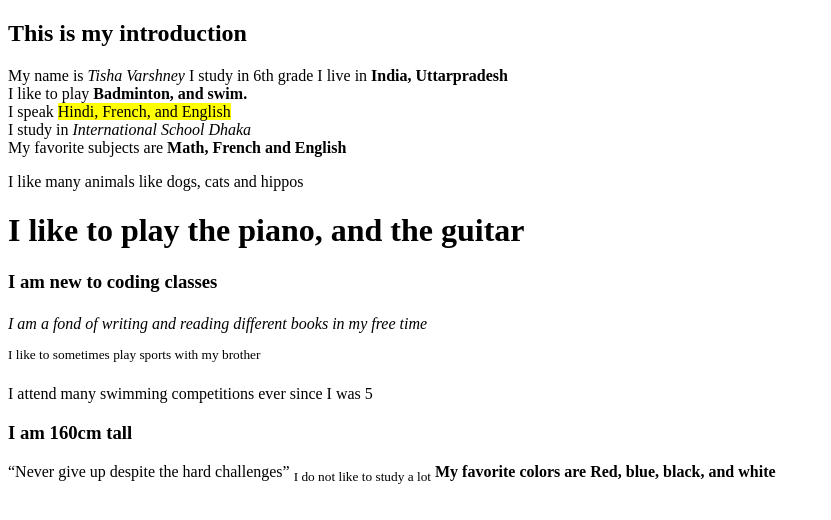
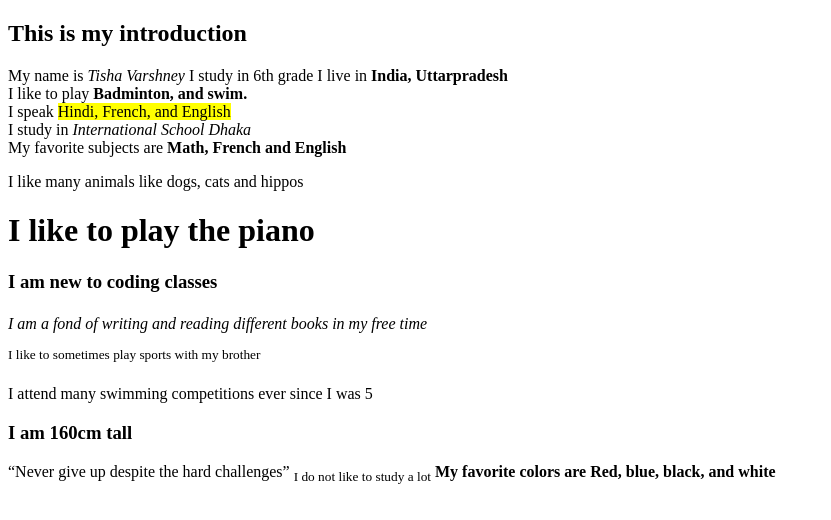
Before and after one commit to Tisha0513/Codingal, a plain HTML site: page model 1 lesson 2/activity 3.html in a window 1280 px wide. Shown: the whole page, without its empty margins (0-831 px from the left). Drawn offline with Linux system fonts and the light colour scheme.

Commit message:
Ello, i am fine

```diff
--- a/model 1 lesson 2/activity 3.html
+++ b/model 1 lesson 2/activity 3.html
@@ -11,7 +11,7 @@ I speak <mark>Hindi, French, and English</mark> <br>
 I study in <i>International School Dhaka</i> <br>
 My favorite subjects are <strong>Math, French and English</strong>
 <p>I like many animals like dogs, cats and hippos</p>
-<h1>I like to play the piano, and the guitar</h1>
+<h1>I like to play the piano</h1>
 <h3>I am new to coding classes</h3>
 <i>I am a fond of writing and reading different books in my free time</i>
 <sup><p></p>I like to sometimes play sports with my brother</sup>
```
